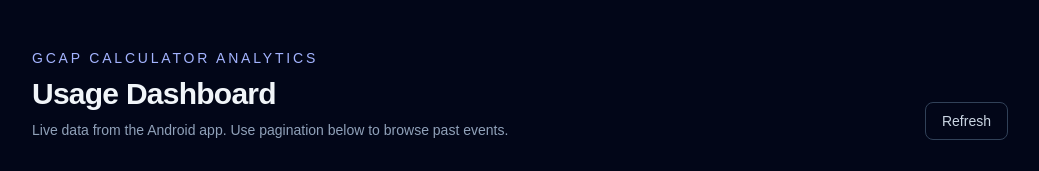
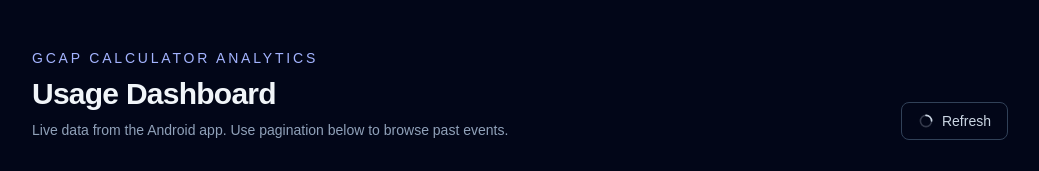
Before and after one commit to softwaredeveloper222/calculator-analytics, a Next.js app: page / in a window 1280 px wide. Shown: the top 171 px of the page, without its empty margins (120-1159 px from the left). Built offline with nearby package versions, Linux system fonts and the light colour scheme; no server answers; the database is empty.

Commit message:
show progress loaindg

```diff
--- a/components/RefreshButton.tsx
+++ b/components/RefreshButton.tsx
@@ -1,29 +1,55 @@
 "use client";
 
-import { useState } from "react";
+import { useTransition } from "react";
 import { useAnalyticsRefresh } from "@/components/AnalyticsRefreshProvider";
 
 export function RefreshButton() {
   const { refreshDashboard } = useAnalyticsRefresh();
-  const [isRefreshing, setIsRefreshing] = useState(false);
+  const [isPending, startTransition] = useTransition();
 
-  const handleRefresh = async () => {
-    setIsRefreshing(true);
-    try {
+  const handleRefresh = () => {
+    startTransition(() => {
       refreshDashboard();
-    } finally {
-      setIsRefreshing(false);
-    }
+    });
   };
 
   return (
     <button
       type="button"
       onClick={handleRefresh}
-      disabled={isRefreshing}
-      className="rounded-lg border border-slate-700 px-4 py-2 text-sm text-slate-300 hover:bg-slate-900 disabled:opacity-50"
+      disabled={isPending}
+      aria-busy={isPending}
+      className="inline-flex items-center gap-2 rounded-lg border border-slate-700 px-4 py-2 text-sm text-slate-300 hover:bg-slate-900 disabled:cursor-not-allowed disabled:opacity-50"
     >
-      {isRefreshing ? "Refreshing…" : "Refresh"}
+      <SpinnerIcon spinning={isPending} />
+      {isPending ? "Refreshing…" : "Refresh"}
     </button>
   );
 }
+
+function SpinnerIcon({ spinning }: { spinning: boolean }) {
+  return (
+    <svg
+      xmlns="http://www.w3.org/2000/svg"
+      viewBox="0 0 20 20"
+      fill="none"
+      className={`h-4 w-4 ${spinning ? "animate-spin" : ""}`}
+      aria-hidden="true"
+    >
+      <circle
+        cx="10"
+        cy="10"
+        r="7"
+        stroke="currentColor"
+        strokeOpacity="0.25"
+        strokeWidth="2"
+      />
+      <path
+        d="M17 10a7 7 0 0 0-7-7"
+        stroke="currentColor"
+        strokeWidth="2"
+        strokeLinecap="round"
+      />
+    </svg>
+  );
+}
```
